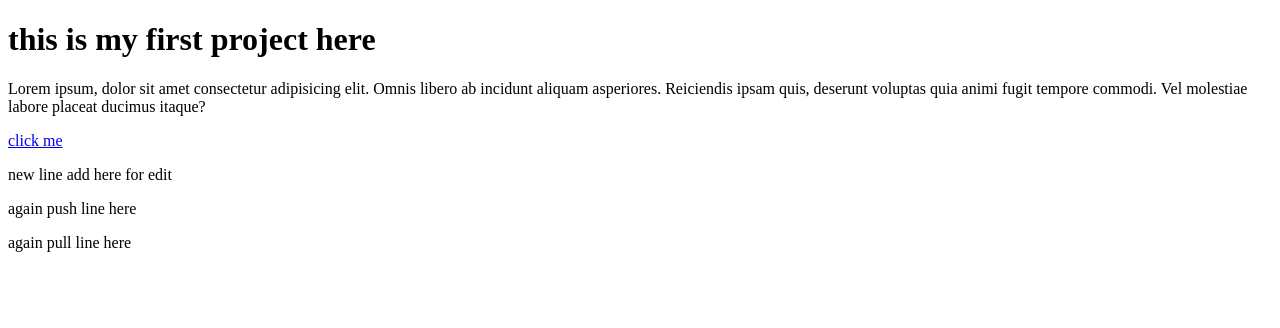
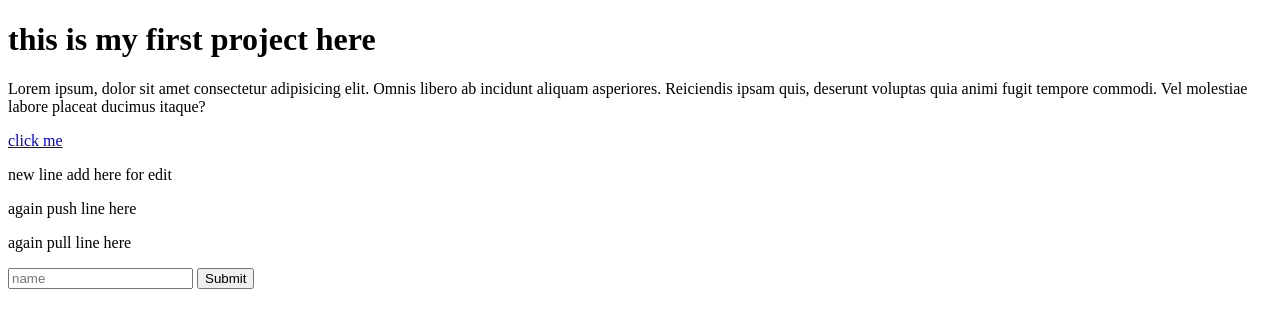
Before and after one commit to alamgir-al/first-projects, a plain HTML site: page index.html in a window 1280 px wide. Drawn offline with Linux system fonts and the light colour scheme.

Commit message:
input tag add

```diff
--- a/index.html
+++ b/index.html
@@ -12,5 +12,8 @@
     <p>new line add here for edit</p>
     <p>again push line here</p>
     <p>again pull line here</p>
+
+    <input type="text" placeholder="name">
+    <input type="submit" value="Submit">
 </body>
 </html>
```
